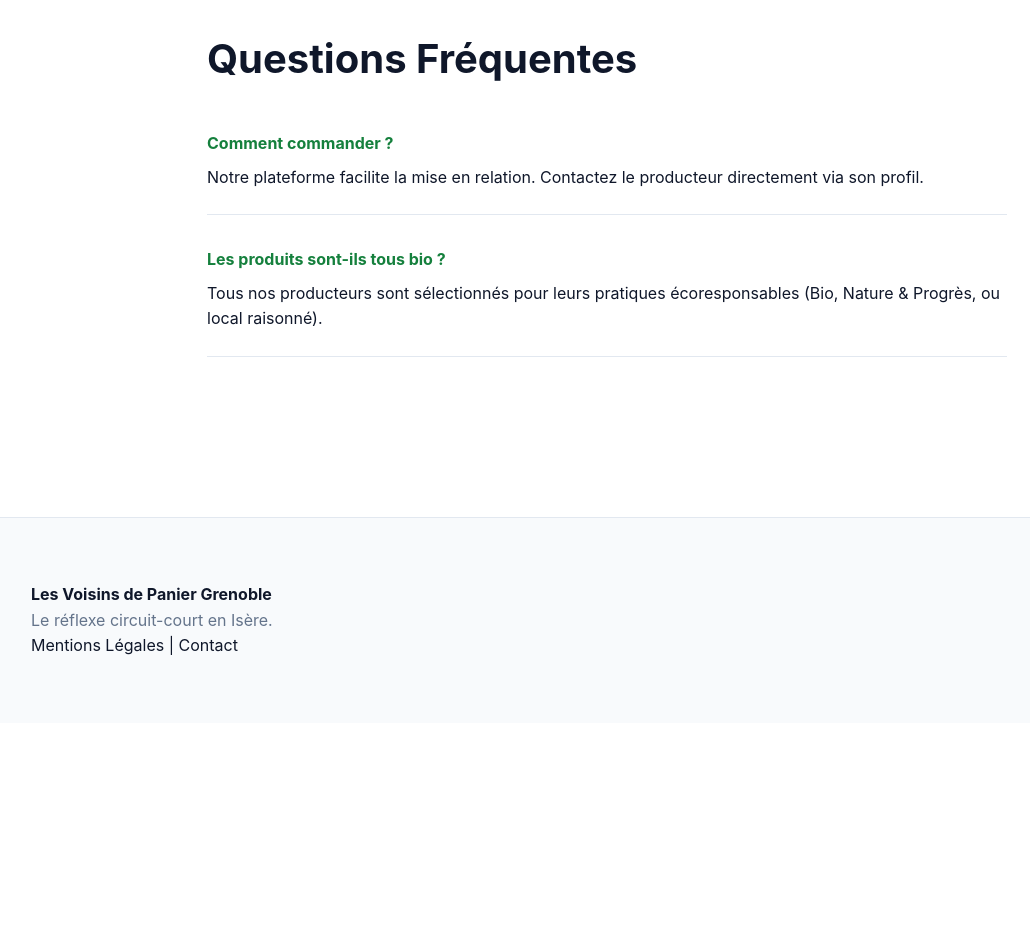
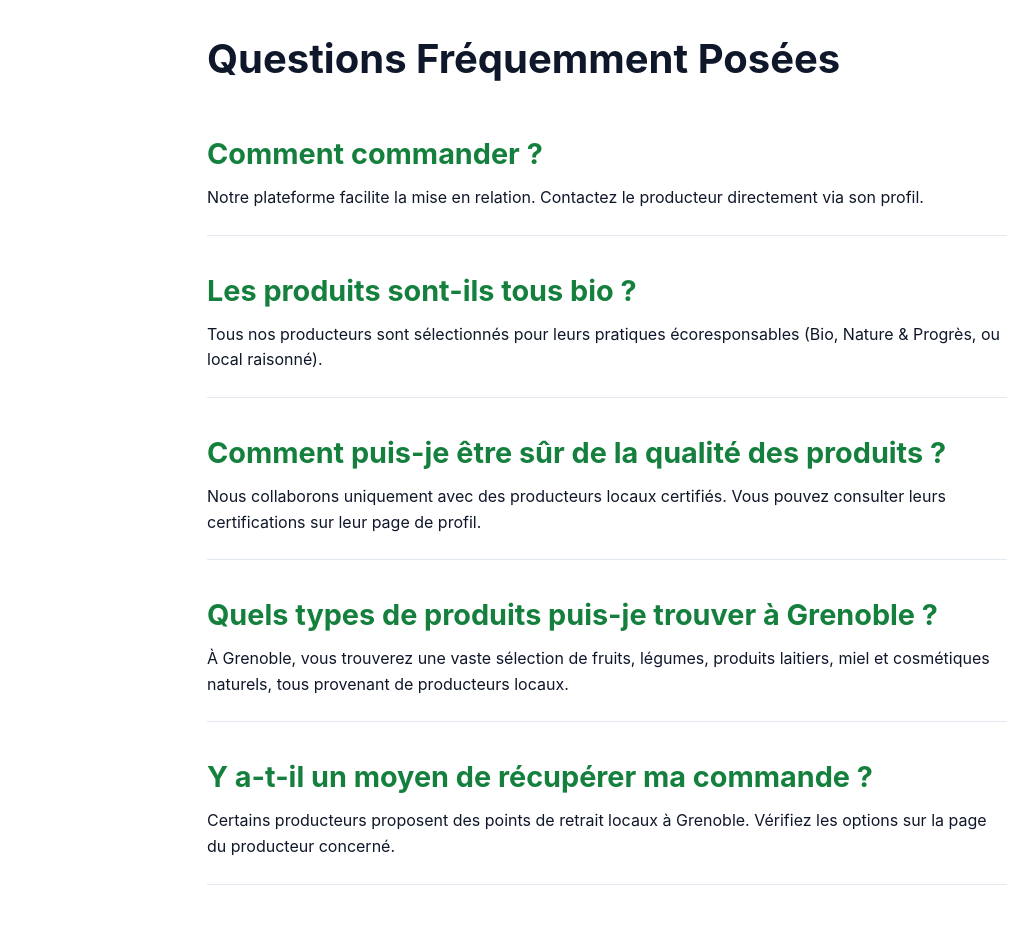
Before and after one commit to baptwild/hackaton-producteur-locaux, a Next.js app: page /faq in a window 1280 px wide. Shown: the part 100-1025 px from the top of the page, without its empty margins (33-1063 px from the left). Before the commit the page ends 823 px from the top, so only its background shows below. Built offline with nearby package versions, Linux system fonts and the light colour scheme.

Commit message:
FAQ questions

```diff
--- a/app/faq/page.tsx
+++ b/app/faq/page.tsx
@@ -1,3 +1,5 @@
+import Head from 'next/head';
+
 export default function FAQ() {
   const faqs = [
     {
@@ -8,19 +10,55 @@ export default function FAQ() {
       q: 'Les produits sont-ils tous bio ?',
       a: 'Tous nos producteurs sont sélectionnés pour leurs pratiques écoresponsables (Bio, Nature & Progrès, ou local raisonné).',
     },
-  ]
+    {
+      q: 'Comment puis-je être sûr de la qualité des produits ?',
+      a: 'Nous collaborons uniquement avec des producteurs locaux certifiés. Vous pouvez consulter leurs certifications sur leur page de profil.',
+    },
+    {
+      q: 'Quels types de produits puis-je trouver à Grenoble ?',
+      a: 'À Grenoble, vous trouverez une vaste sélection de fruits, légumes, produits laitiers, miel et cosmétiques naturels, tous provenant de producteurs locaux.',
+    },
+    {
+      q: 'Y a-t-il un moyen de récupérer ma commande ?',
+      a: 'Certains producteurs proposent des points de retrait locaux à Grenoble. Vérifiez les options sur la page du producteur concerné.',
+    },
+    {
+      q: 'Comment fonctionnent les paniers hebdomadaires ?',
+      a: 'De nombreux producteurs offrent l’option de paniers hebdomadaires où vous pouvez recevoir des produits frais chaque semaine selon les saisons.',
+    },
+  ];
+
+  const jsonLd = {
+    "@context": "https://schema.org",
+    "@type": "FAQPage",
+    "mainEntity": faqs.map(f => ({
+      "@type": "Question",
+      "name": f.q,
+      "acceptedAnswer": {
+        "@type": "Answer",
+        "text": f.a,
+      },
+    })),
+  };
 
   return (
+      <>
+        <Head>
+          <script type="application/ld+json">
+            {JSON.stringify(jsonLd)}
+          </script>
+        </Head>
         <div className='container section-padding' style={{ maxWidth: '800px' }}>
-      <h1>Questions Fréquentes</h1>
+          <h1>Questions Fréquemment Posées</h1>
           <div style={{ marginTop: '3rem' }}>
             {faqs.map((f, i) => (
                 <div key={i} className='faq-item'>
-            <span className='faq-question'>{f.q}</span>
+                  <h2 className='faq-question'>{f.q}</h2>
                   <p>{f.a}</p>
                 </div>
             ))}
           </div>
         </div>
-  )
+      </>
+  );
 }
```
Lines whose indentation alone changed are shown as unchanged.
